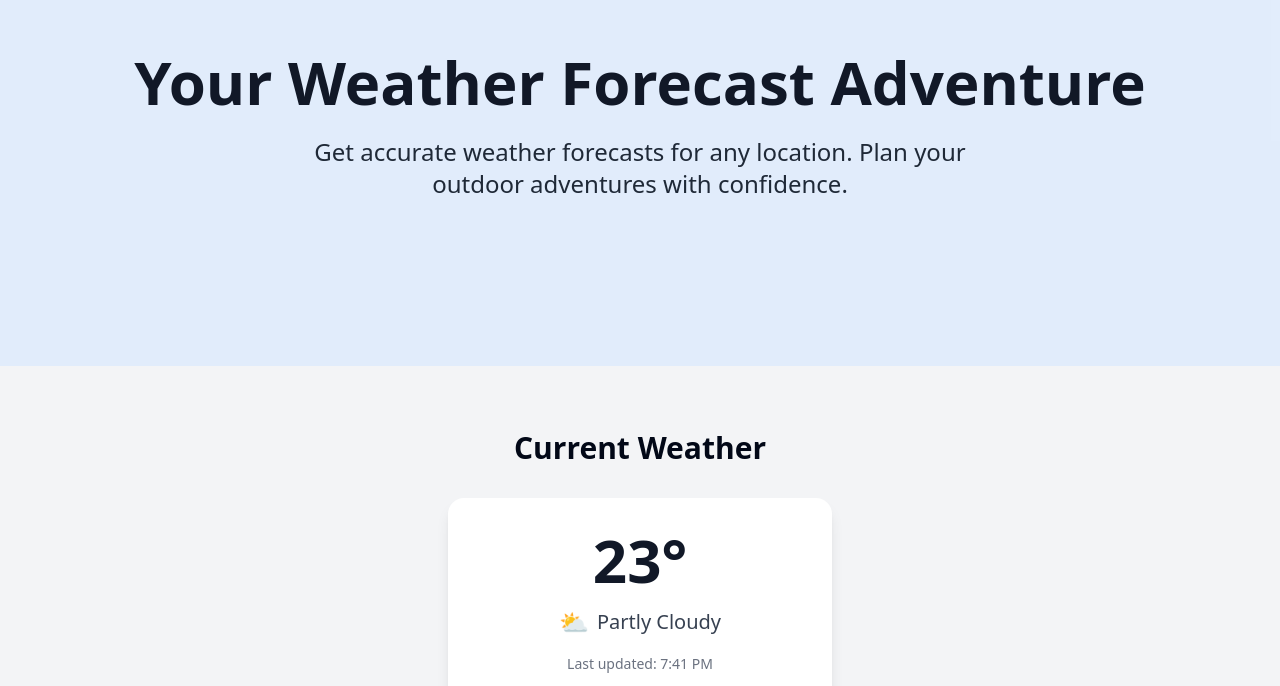
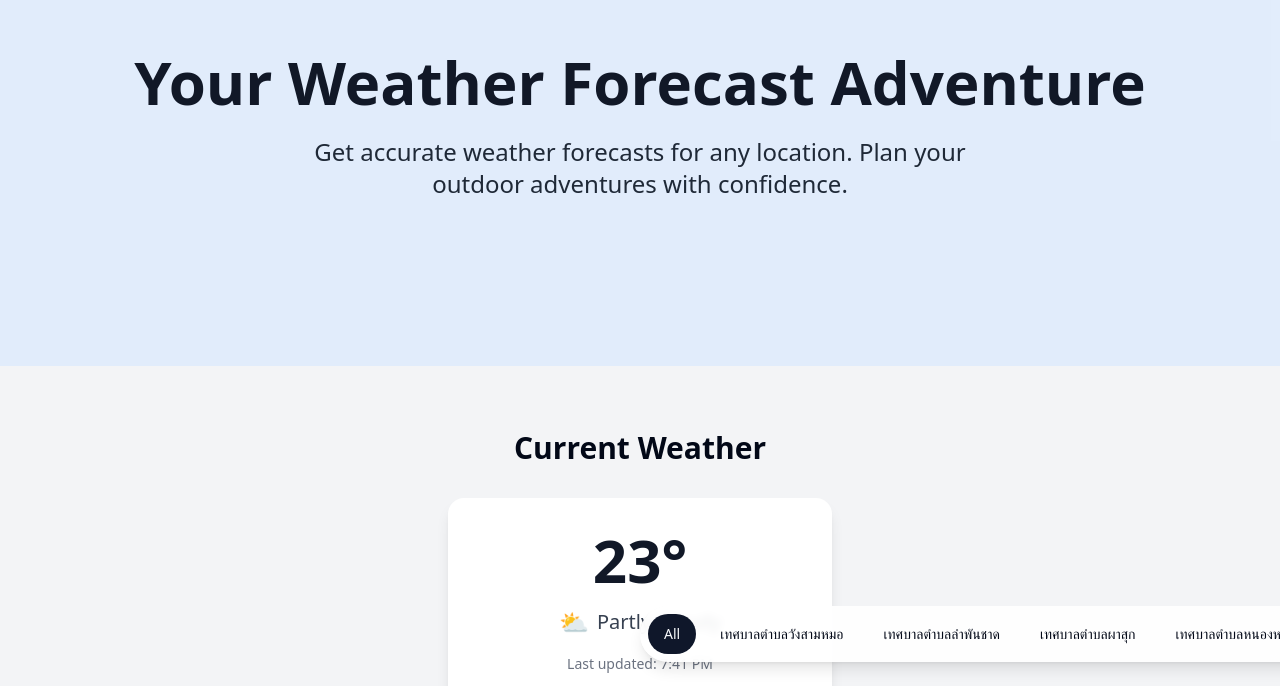
Before and after one commit to Tour-Der-Wang-Dev/forecast-hero-start, a React (Vite) app: page / in a window 1280 px wide. Shown: the part 114-800 px from the top of the page. Built offline with nearby package versions, Linux system fonts and the light colour scheme.

Commit message:
feat: Add FloatingSubdistrictSelector component
Adds a floating component for selecting subdistrict filters.

```diff
--- /dev/null
+++ b/src/components/FloatingSubdistrictSelector.tsx
@@ -0,0 +1,46 @@
+
+import { motion } from "framer-motion";
+import { cn } from "@/lib/utils";
+import { Button } from "./ui/button";
+
+interface FloatingSubdistrictSelectorProps {
+  options: string[];
+  selected: string;
+  onSelect: (option: string) => void;
+}
+
+const FloatingSubdistrictSelector = ({
+  options,
+  selected,
+  onSelect,
+}: FloatingSubdistrictSelectorProps) => {
+  return (
+    <motion.div
+      initial={{ y: 100, opacity: 0 }}
+      animate={{ y: 0, opacity: 1 }}
+      className="fixed bottom-6 left-1/2 -translate-x-1/2 z-50"
+    >
+      <div className="bg-white/90 backdrop-blur-sm rounded-full shadow-lg p-2 flex gap-2 overflow-x-auto max-w-[90vw] scrollbar-hide">
+        <Button
+          variant={selected === "All" ? "default" : "ghost"}
+          className="rounded-full whitespace-nowrap"
+          onClick={() => onSelect("All")}
+        >
+          All
+        </Button>
+        {options.map((option) => (
+          <Button
+            key={option}
+            variant={selected === option ? "default" : "ghost"}
+            className="rounded-full whitespace-nowrap"
+            onClick={() => onSelect(option)}
+          >
+            {option}
+          </Button>
+        ))}
+      </div>
+    </motion.div>
+  );
+};
+
+export default FloatingSubdistrictSelector;
--- a/src/index.css
+++ b/src/index.css
@@ -99,3 +99,13 @@
     @apply bg-background text-foreground;
   }
 }
+
+@layer utilities {
+  .scrollbar-hide {
+    -ms-overflow-style: none;
+    scrollbar-width: none;
+  }
+  .scrollbar-hide::-webkit-scrollbar {
+    display: none;
+  }
+}
--- a/src/pages/Index.tsx
+++ b/src/pages/Index.tsx
@@ -1,15 +1,32 @@
-
+import { useState } from "react";
 import HeroSection from "@/components/HeroSection";
 import WeatherSummary from "@/components/WeatherSummary";
 import SubdistrictGrid from "@/components/SubdistrictGrid";
+import FloatingSubdistrictSelector from "@/components/FloatingSubdistrictSelector";
 
 const Index = () => {
+  const subdistricts = [
+    "เทศบาลตำบลวังสามหมอ",
+    "เทศบาลตำบลลำพันชาด",
+    "เทศบาลตำบลผาสุก",
+    "เทศบาลตำบลหนองหญ้าไซ",
+    "เทศบาลตำบลบะยาว",
+    "อบต.หนองกุงทับม้า",
+    "อบต.คำโคกสูง"
+  ];
+
+  const [selectedSubdistrict, setSelectedSubdistrict] = useState("All");
+
   const districts = [
     { name: "Downtown", cur: 23, min: 18, max: 25, icon: "⛅", onClick: () => console.log("Downtown clicked") },
     { name: "Riverside", cur: 24, min: 19, max: 26, icon: "☀️", onClick: () => console.log("Riverside clicked") },
     { name: "Hillside", cur: 21, min: 16, max: 23, icon: "🌥️", onClick: () => console.log("Hillside clicked") },
     { name: "Bayside", cur: 22, min: 17, max: 24, icon: "🌤️", onClick: () => console.log("Bayside clicked") },
   ];
+
+  const filteredDistricts = selectedSubdistrict === "All"
+    ? districts
+    : districts.filter(d => d.name === selectedSubdistrict);
 
   return (
     <div className="min-h-screen bg-gray-100">
@@ -31,9 +48,15 @@ const Index = () => {
 
         <div>
           <h2 className="text-3xl font-bold text-center mb-8">District Weather</h2>
-          <SubdistrictGrid districts={districts} />
+          <SubdistrictGrid districts={filteredDistricts} />
         </div>
       </div>
+
+      <FloatingSubdistrictSelector
+        options={subdistricts}
+        selected={selectedSubdistrict}
+        onSelect={setSelectedSubdistrict}
+      />
     </div>
   );
 };
```
